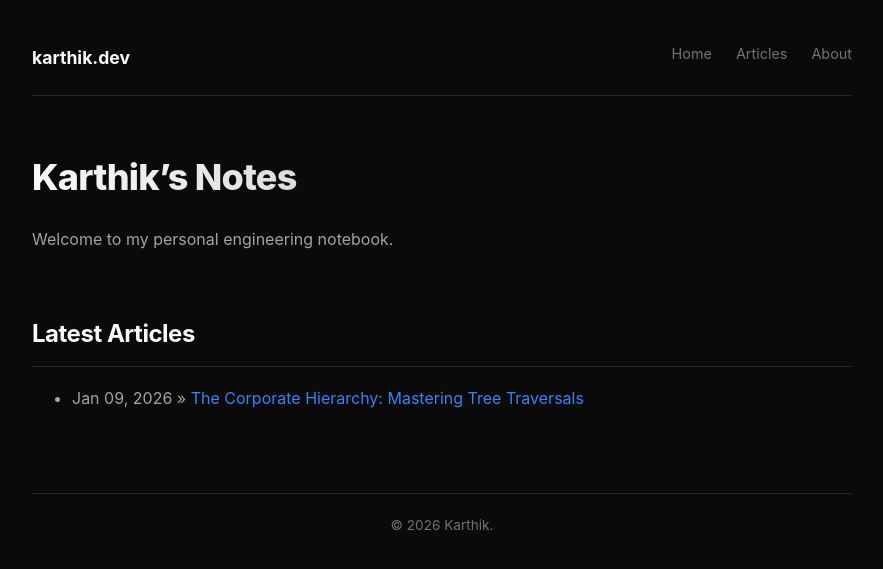
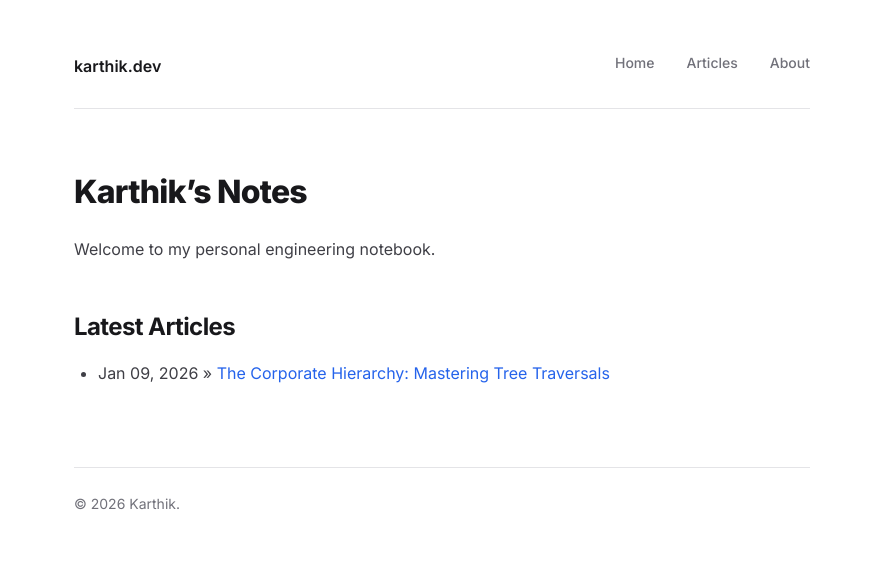
Before and after one commit to kart/karthik.dev, a Jekyll site: the page built from index.md, in a window 1280 px wide. Shown: the top 569 px of the page, without its empty margins (198-1081 px from the left). Built offline with Jekyll 4.4.1, drawn with Linux system fonts in a browser that asks for light colours; nearby versions of some CDN libraries.

Commit message:
more style changes

```diff
--- a/_layouts/default.html
+++ b/_layouts/default.html
@@ -1,130 +1,157 @@
 <!DOCTYPE html>
-<html lang="en" class="dark">
+<html lang="en">
 <head>
     <meta charset="UTF-8">
     <meta name="viewport" content="width=device-width, initial-scale=1.0">
     <title>Karthik.dev</title>
 
-    <!-- Prism Dark Theme -->
-    <link href="https://cdn.jsdelivr.net/npm/prismjs@1.29.0/themes/prism-tomorrow.min.css" rel="stylesheet" />
+    <!-- Google Fonts: Inter -->
+    <link rel="preconnect" href="https://fonts.googleapis.com">
+    <link rel="preconnect" href="https://fonts.gstatic.com" crossorigin>
+    <link href="https://fonts.googleapis.com/css2?family=Inter:wght@400;500;600;700;800&display=swap" rel="stylesheet">
+
+    <!-- Prism for syntax highlighting -->
+    <link href="https://cdn.jsdelivr.net/npm/prismjs@1.29.0/themes/prism.min.css" rel="stylesheet" />
 
     <style>
         /* --- CSS VARIABLES --- */
         :root {
-            --bg-primary: #0a0a0a;
-            --bg-secondary: #171717;
-            --bg-muted: #262626;
-            --text-primary: #fafafa;
-            --text-secondary: #a3a3a3;
-            --text-muted: #737373;
-            --border-color: #262626;
-            --accent-color: #3b82f6;
-            --accent-hover: #60a5fa;
+            --bg-primary: #ffffff;
+            --bg-secondary: #fafafa;
+            --bg-muted: #f4f4f5;
+            --text-primary: #18181b;
+            --text-secondary: #3f3f46;
+            --text-muted: #71717a;
+            --border-color: #e4e4e7;
+            --accent-color: #2563eb;
+            --accent-hover: #1d4ed8;
         }
 
-        /* --- GLOBAL LAYOUT --- */
-        * { box-sizing: border-box; }
+        /* --- GLOBAL RESET --- */
+        *, *::before, *::after {
+            box-sizing: border-box;
+        }
 
-        html { scroll-behavior: smooth; }
+        html {
+            scroll-behavior: smooth;
+            -webkit-font-smoothing: antialiased;
+            -moz-osx-font-smoothing: grayscale;
+        }
 
+        /* --- BODY --- */
         body {
-            font-family: -apple-system, BlinkMacSystemFont, "Segoe UI", Roboto, Helvetica, Arial, sans-serif;
-            color: var(--text-primary);
-            line-height: 1.7;
-            max-width: 900px;
+            font-family: 'Inter', -apple-system, BlinkMacSystemFont, "Segoe UI", Roboto, sans-serif;
+            color: var(--text-secondary);
+            line-height: 1.75;
+            max-width: 800px;
             margin: 0 auto;
-            padding: 40px 40px;
+            padding: 48px 32px;
             background-color: var(--bg-primary);
             font-size: 16px;
+            font-weight: 400;
         }
 
         /* --- TYPOGRAPHY --- */
         h1, h2, h3, h4 {
             color: var(--text-primary);
-            letter-spacing: -0.02em;
-            margin-top: 2.5em;
-            margin-bottom: 0.75em;
             font-weight: 700;
+            letter-spacing: -0.025em;
+            line-height: 1.3;
         }
+
         h1 {
-            font-size: 2.25rem;
+            font-size: 2rem;
             font-weight: 800;
             margin-top: 0;
+            margin-bottom: 1.5rem;
             line-height: 1.2;
-            background: linear-gradient(to right, var(--text-primary), var(--text-secondary));
-            -webkit-background-clip: text;
-            -webkit-text-fill-color: transparent;
-            background-clip: text;
         }
+
         h2 {
             font-size: 1.5rem;
-            padding-bottom: 0.5em;
-            border-bottom: 1px solid var(--border-color);
-        }
-        h3 { font-size: 1.25rem; }
-
-        p, ul, ol {
-            font-size: 1rem;
-            line-height: 1.7;
-            margin-bottom: 1.25rem;
-            color: var(--text-secondary);
+            margin-top: 3rem;
+            margin-bottom: 1rem;
         }
 
-        li { margin-bottom: 0.5rem; }
+        h3 {
+            font-size: 1.25rem;
+            margin-top: 2rem;
+            margin-bottom: 0.75rem;
+        }
 
-        strong { color: var(--text-primary); font-weight: 600; }
+        p {
+            margin-bottom: 1rem;
+            line-height: 1.75;
+        }
 
+        ul, ol {
+            margin-bottom: 1rem;
+            padding-left: 1.5rem;
+        }
+
+        li {
+            margin-bottom: 0.5rem;
+            line-height: 1.75;
+        }
+
+        strong {
+            color: var(--text-primary);
+            font-weight: 600;
+        }
+
+        /* --- LINKS --- */
         a {
             color: var(--accent-color);
             text-decoration: none;
-            transition: color 0.2s ease;
+            transition: color 0.15s ease;
         }
+
         a:hover {
-            color: var(--accent-hover);
             text-decoration: underline;
         }
 
-        /* --- CODE STYLING --- */
-
-        /* Code Blocks */
+        /* --- CODE BLOCKS --- */
         pre, pre[class*="language-"] {
-            background-color: var(--bg-secondary) !important;
+            background-color: var(--bg-muted) !important;
             border-radius: 8px;
-            border: 1px solid var(--border-color);
-            margin: 1.5em 0;
-            padding: 1.25rem;
+            border: none;
+            margin: 1.5rem 0;
+            padding: 1rem 1.25rem;
             font-size: 0.875rem;
             overflow-x: auto;
+            line-height: 1.6;
         }
 
         pre code, pre[class*="language-"] code {
-            font-family: "SF Mono", "Fira Code", Consolas, monospace;
+            font-family: "SF Mono", "Fira Code", "Consolas", monospace;
             font-size: 0.875rem;
-            line-height: 1.6;
+            background: none !important;
+            padding: 0 !important;
         }
 
         /* Inline Code */
         :not(pre) > code {
-            font-family: "SF Mono", "Fira Code", Consolas, monospace;
+            font-family: "SF Mono", "Fira Code", "Consolas", monospace;
             font-size: 0.85em;
             background-color: var(--bg-muted);
             color: var(--text-primary);
-            padding: 0.2em 0.4em;
+            padding: 0.15em 0.4em;
             border-radius: 4px;
+            font-weight: 500;
         }
 
         /* --- TABLES --- */
         table {
             width: 100%;
             border-collapse: collapse;
-            margin: 1.5em 0;
-            font-size: 0.9rem;
+            margin: 1.5rem 0;
+            font-size: 0.875rem;
+            display: block;
             overflow-x: auto;
-            display: block;
         }
 
         thead {
-            background-color: var(--bg-secondary);
+            background-color: var(--bg-muted);
         }
 
         th {
@@ -133,6 +160,7 @@
             font-weight: 600;
             color: var(--text-primary);
             border: 1px solid var(--border-color);
+            white-space: nowrap;
         }
 
         td {
@@ -141,17 +169,20 @@
             color: var(--text-secondary);
         }
 
-        tr:hover {
+        tbody tr:hover {
             background-color: var(--bg-secondary);
         }
 
         /* --- BLOCKQUOTES --- */
         blockquote {
-            border-left: 3px solid var(--accent-color);
-            margin: 1.5em 0;
-            padding: 0.5em 0 0.5em 1.5em;
-            color: var(--text-secondary);
-            font-style: italic;
+            border-left: 3px solid var(--border-color);
+            margin: 1.5rem 0;
+            padding: 0 0 0 1.25rem;
+            color: var(--text-muted);
+        }
+
+        blockquote p {
+            margin-bottom: 0;
         }
 
         /* --- NAVIGATION --- */
@@ -159,36 +190,41 @@
             display: flex;
             justify-content: space-between;
             align-items: center;
-            margin-bottom: 60px;
-            padding-bottom: 20px;
+            margin-bottom: 4rem;
+            padding-bottom: 1.5rem;
             border-bottom: 1px solid var(--border-color);
         }
+
         nav .logo {
-            font-weight: 700;
-            font-size: 1.1rem;
+            font-weight: 600;
+            font-size: 1rem;
             color: var(--text-primary);
             text-decoration: none;
         }
+
         nav .logo:hover {
             color: var(--text-primary);
             text-decoration: none;
         }
+
         nav ul {
             list-style: none;
             display: flex;
-            gap: 24px;
+            gap: 2rem;
             padding: 0;
             margin: 0;
         }
+
         nav ul li a {
-            font-size: 0.9rem;
+            font-size: 0.875rem;
+            font-weight: 500;
             color: var(--text-muted);
             text-decoration: none;
-            transition: color 0.2s ease;
+            transition: color 0.15s ease;
         }
+
         nav ul li a:hover {
             color: var(--text-primary);
-            text-decoration: none;
         }
 
         /* --- ARTICLE META --- */
@@ -196,20 +232,22 @@
             display: flex;
             flex-wrap: wrap;
             align-items: center;
-            gap: 0.75rem;
+            gap: 0.5rem;
             margin-bottom: 1.5rem;
             font-size: 0.875rem;
             color: var(--text-muted);
         }
 
         .tag {
-            display: inline-block;
-            background-color: var(--bg-muted);
+            display: inline-flex;
+            align-items: center;
+            background-color: var(--bg-secondary);
             color: var(--text-secondary);
-            padding: 0.25em 0.75em;
+            padding: 0.25rem 0.625rem;
             border-radius: 9999px;
             font-size: 0.75rem;
             font-weight: 600;
+            border: 1px solid var(--border-color);
         }
 
         /* --- IMAGES --- */
@@ -218,54 +256,83 @@
             height: auto;
             border-radius: 8px;
             display: block;
-            margin: 2em auto;
+            margin: 2rem auto;
         }
+
         .caption {
             text-align: center;
-            font-size: 0.85rem;
+            font-size: 0.875rem;
             color: var(--text-muted);
-            margin-top: -1.5em;
-            margin-bottom: 2em;
+            margin-top: -1rem;
+            margin-bottom: 2rem;
         }
 
         /* --- HORIZONTAL RULES --- */
         hr {
             border: none;
             border-top: 1px solid var(--border-color);
-            margin: 3em 0;
+            margin: 2.5rem 0;
         }
 
         /* --- FOOTER --- */
         footer {
-            margin-top: 80px;
-            padding-top: 20px;
+            margin-top: 5rem;
+            padding-top: 1.5rem;
             border-top: 1px solid var(--border-color);
             color: var(--text-muted);
-            font-size: 0.85rem;
-            text-align: center;
+            font-size: 0.875rem;
         }
 
         /* --- RESPONSIVE --- */
-        @media (max-width: 600px) {
+        @media (max-width: 640px) {
             body {
-                padding: 20px 16px;
+                padding: 24px 16px;
                 font-size: 15px;
             }
-            h1 { font-size: 1.75rem; }
-            h2 { font-size: 1.25rem; }
+
+            h1 {
+                font-size: 1.5rem;
+            }
+
+            h2 {
+                font-size: 1.25rem;
+                margin-top: 2rem;
+            }
+
+            h3 {
+                font-size: 1.1rem;
+            }
+
             nav {
                 flex-direction: column;
                 align-items: flex-start;
                 gap: 1rem;
+                margin-bottom: 2.5rem;
             }
-            nav ul { gap: 16px; }
-            table { font-size: 0.8rem; }
-            th, td { padding: 0.5rem; }
+
+            nav ul {
+                gap: 1.5rem;
+            }
+
+            pre, pre[class*="language-"] {
+                padding: 0.875rem 1rem;
+                font-size: 0.8rem;
+                margin: 1rem -16px;
+                border-radius: 0;
+            }
+
+            table {
+                font-size: 0.8rem;
+            }
+
+            th, td {
+                padding: 0.5rem 0.75rem;
+            }
         }
 
         /* --- SELECTION --- */
         ::selection {
-            background-color: var(--accent-color);
+            background-color: #dbeafe;
             color: var(--text-primary);
         }
     </style>
```
